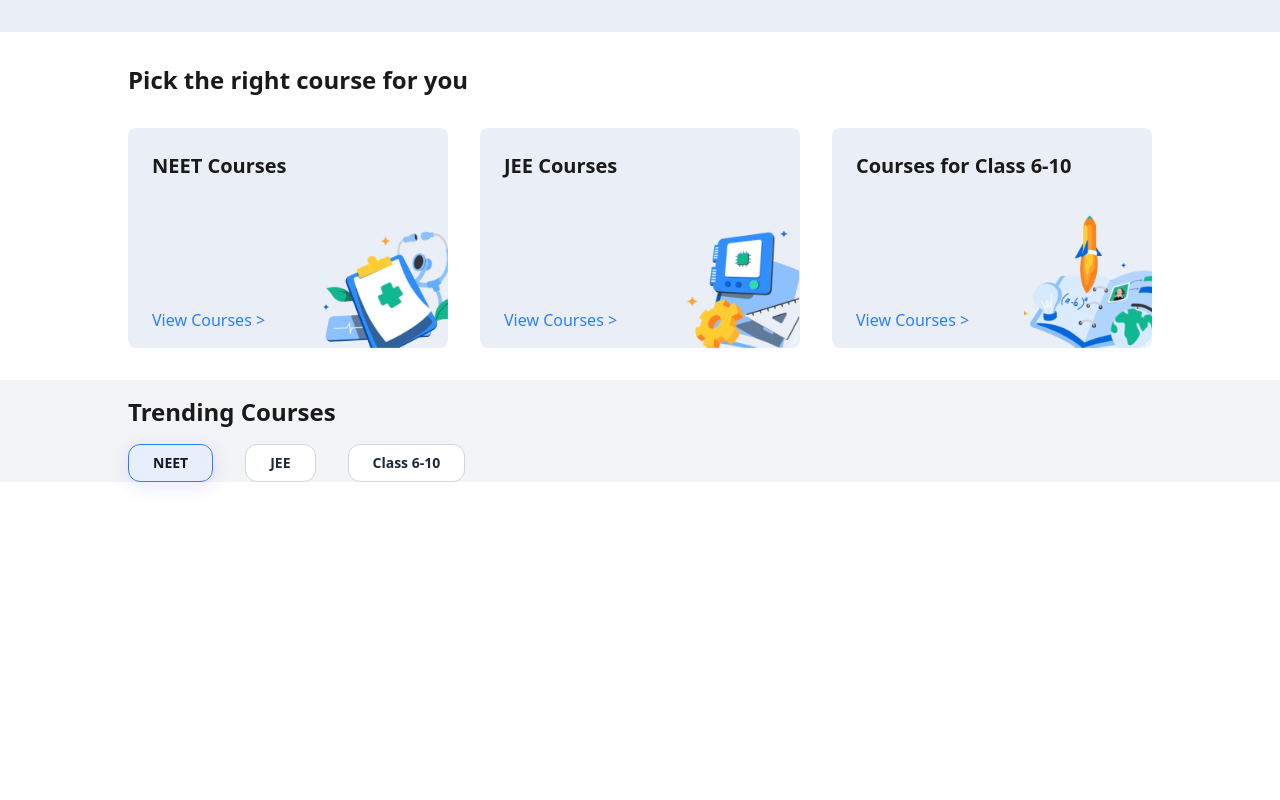
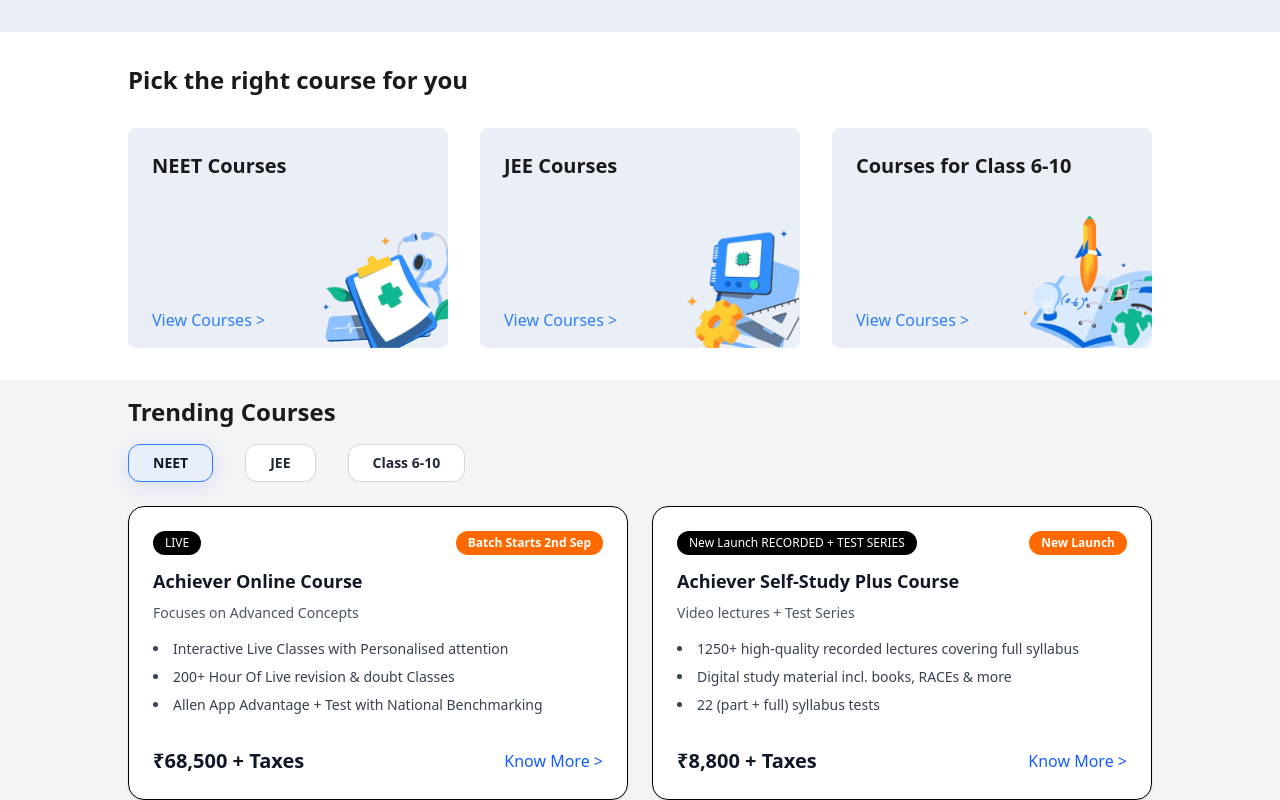
Before and after one commit to ramanraj00/1st-react-page, a React (Vite) app in the folder myapp/: page / in a window 1280 px wide. Shown: the part 572-1372 px from the top of the page. Before the commit the page ends 1054 px from the top, so only its background shows below. Built offline with nearby package versions, Linux system fonts and the light colour scheme.

Commit message:
Card Component Done

```diff
--- a/myapp/src/Data/TrendingCourses.js
+++ b/myapp/src/Data/TrendingCourses.js
@@ -2,6 +2,7 @@
 
 export const TrendingNeet = [
     {
+    id:"jee-1",
     tag: "LIVE",
     badge: "Batch Starts 2nd Sep",
     title:"Achiever Online Course",
@@ -16,11 +17,12 @@
 },
 
  {
+        id : "jee2",
         tag: "New Launch RECORDED + TEST SERIES",
         badge: "New Launch",
         title: "Achiever Self-Study Plus Course",
         desc: "Video lectures + Test Series",
-        features: [
+        feature: [
           "1250+ high-quality recorded lectures covering full syllabus",
           "Digital study material incl. books, RACEs & more",
           "22 (part + full) syllabus tests",
@@ -32,6 +34,7 @@
 
 export const TrendingJee = [
     {
+        id : "neet-1",
         tag:"Live",
         badge: "Upto 90% SCHOLARSHIP",
         title:"JEE Leader Online Course",
@@ -46,6 +49,7 @@
     },
 
     {
+        id : "nee-2",
        tag:"RECORDED + TESTSERIES",
         badge:"20% Festive Discount",
         title:"Jee Achiever Self-Study Plan Course",
@@ -62,6 +66,7 @@
 
 export const sixtoten = [
     {
+        id : "6to10one",
         tag:"Recoded",
         title:"Olympiad Rank Booster + Study Material Course",
         feature:[
@@ -75,6 +80,7 @@
     },
 
     {
+        id : "6to10two",
          tag:"Recoded",
            title:"School Marks Booster + Study Material Course",
 
@@ -89,8 +95,10 @@
     },
 ];
 
-export const TrendigCoursesData = {
-    Neet : TrendingNeet,
-    Jee  : TrendingJee ,
-    sixtoten : sixtoten
-};
+  const TrendigCoursesData = [
+   { Neet : TrendingNeet , id : "Neet"},
+   { Jee  : TrendingJee , id: "Jee" },
+   { sixtoten : sixtoten , id:"Class6-10"}
+]
+
+export default TrendigCoursesData;
--- a/myapp/src/layout/TrendingCourses.jsx
+++ b/myapp/src/layout/TrendingCourses.jsx
@@ -1,4 +1,5 @@
 import { useState } from "react"
+import TrendigCoursesData from "../Data/TrendingCourses.js";
 
 function TrendingCourses(){
 
@@ -11,6 +12,13 @@
 
   const baseBtn =
     "px-6 py-2 rounded-xl border transition-all duration-200 font-sans font-semibold text-sm focus:outline-none ";
+
+const selectedCourse = TrendigCoursesData.find((course) => course.id === activeTab);
+let cardsArray = [];
+if (selectedCourse) {
+  const arrEntry = Object.entries(selectedCourse).find(([k,v]) => Array.isArray(v));
+  cardsArray = arrEntry ? arrEntry[1] : [];
+}
 
 
     return (
@@ -44,7 +52,69 @@
             );
 
         })}
+
        </div>
+
+
+<div className="max-w-7xl mx-auto px-8 sm:px-12 md:px-20 lg:px-32 mt-6">
+  <div className="grid grid-cols-1 sm:grid-cols-2 gap-6">
+    {cardsArray.map((card, idx) => {
+
+      const featureList = Array.isArray(card.feature)
+        ? card.feature
+        : Array.isArray(card.features)
+        ? card.features
+        : [];
+
+
+      const key = card.id ? `${activeTab}-${card.id}` : `${activeTab}-${card.title ?? idx}`;
+
+      return (
+        <div
+          key={key}
+          className="relative h-full flex flex-col justify-between p-6 bg-white rounded-2xl border shadow-sm"
+        >
+
+          <div className="flex items-start justify-between mb-3">
+            {card.tag && (
+              <span className="inline-flex items-center gap-2 px-3 py-1 bg-black text-white text-xs rounded-full">
+                {card.tag}
+              </span>
+            )}
+            {card.badge && (
+              <span className="text-xs font-semibold text-white bg-orange-500 px-3 py-1 rounded-full">
+                {card.badge}
+              </span>
+            )}
+          </div>
+
+
+          <div>
+            {card.title && <h2 className="text-lg font-bold text-gray-900 mb-2">{card.title}</h2>}
+            {card.desc && <p className="text-sm text-gray-600 mb-4">{card.desc}</p>}
+          </div>
+
+
+          {featureList.length > 0 && (
+            <ul className="text-sm text-gray-700 mb-4 list-disc list-inside space-y-2">
+              {featureList.map((point, i) => (
+                <li key={i}>{point}</li>
+              ))}
+            </ul>
+          )}
+
+
+          <div className="flex items-center justify-between mt-4">
+            <div className="text-xl font-bold text-gray-900">{card.price}</div>
+            <button className="text-blue-600 font-medium">{card.label}</button>
+          </div>
+        </div>
+      );
+    })}
+  </div>
+</div>
+
+
 
     </div>
 
```
Also changed, not shown: 1 other file (tests, documents, lock files or other folders).
